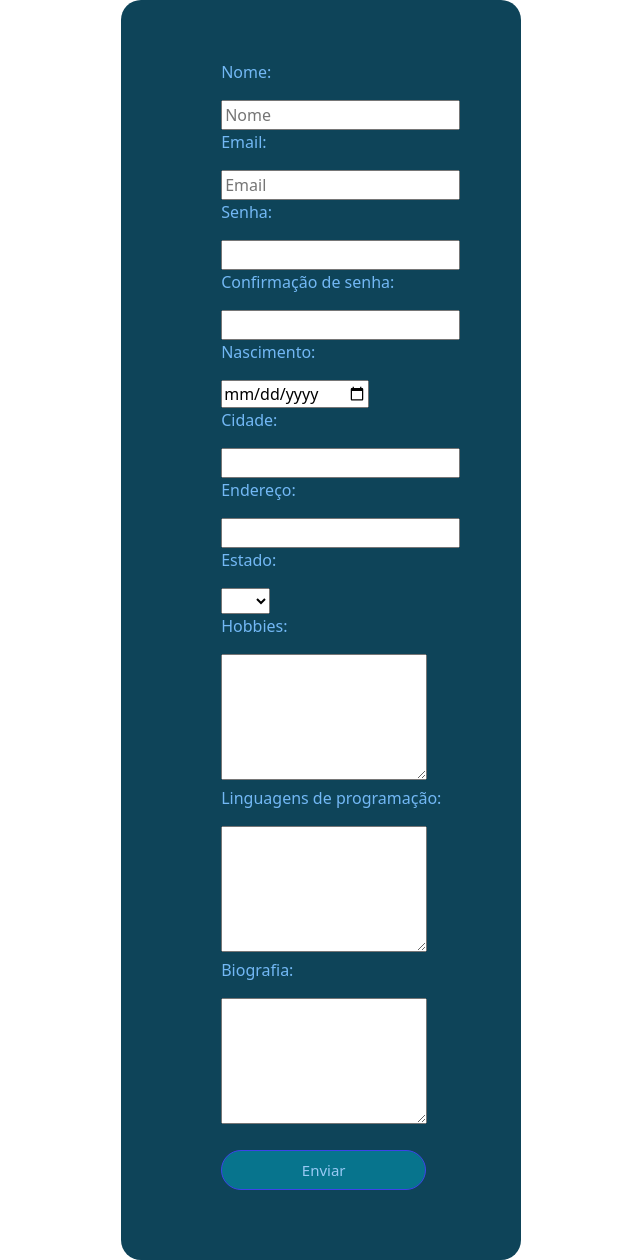
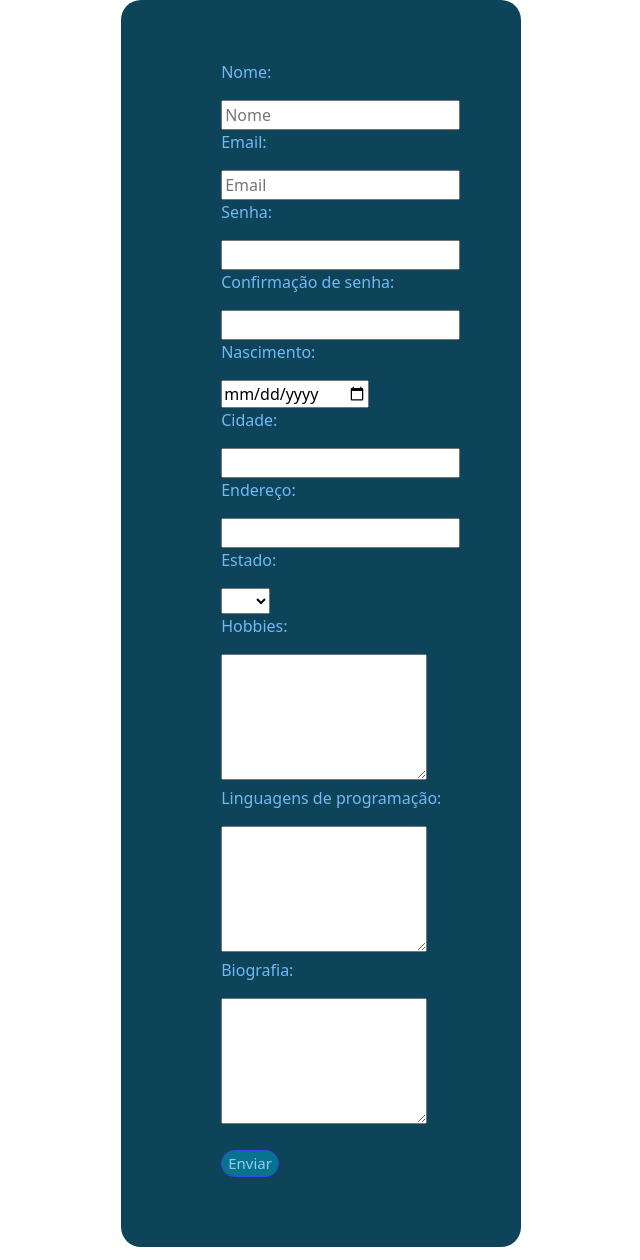
Before and after one commit to AsBergs/projeto1, a Vue app: page / in a window 1280 px wide. Shown: the whole page, without its empty margins (26-666 px from the left). Built offline with nearby package versions, Linux system fonts and the light colour scheme.

Commit message:
Update App.vue

```diff
--- a/src/App.vue
+++ b/src/App.vue
@@ -111,8 +111,6 @@
           background-color: #07748d;
           border: solid 1px #3d43e9;
           border-radius: 20px;
-          height: 40px;
-          width: 205px;
           margin: 20px 10px 10px 0px
         }
 
@@ -126,7 +124,7 @@
           color: rgb(12, 217, 245);
           background-color: #0E4459;
           margin: 10px 60px 60px 100px;
-          padding: 20px;
+
         }
 
 
```
